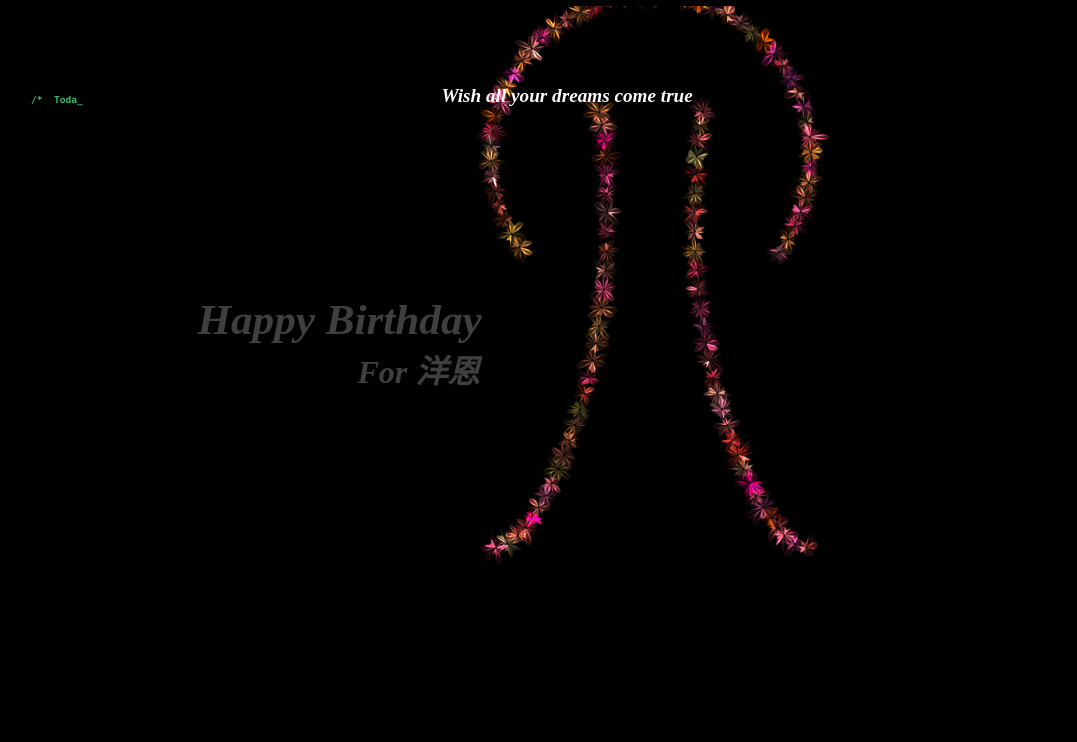
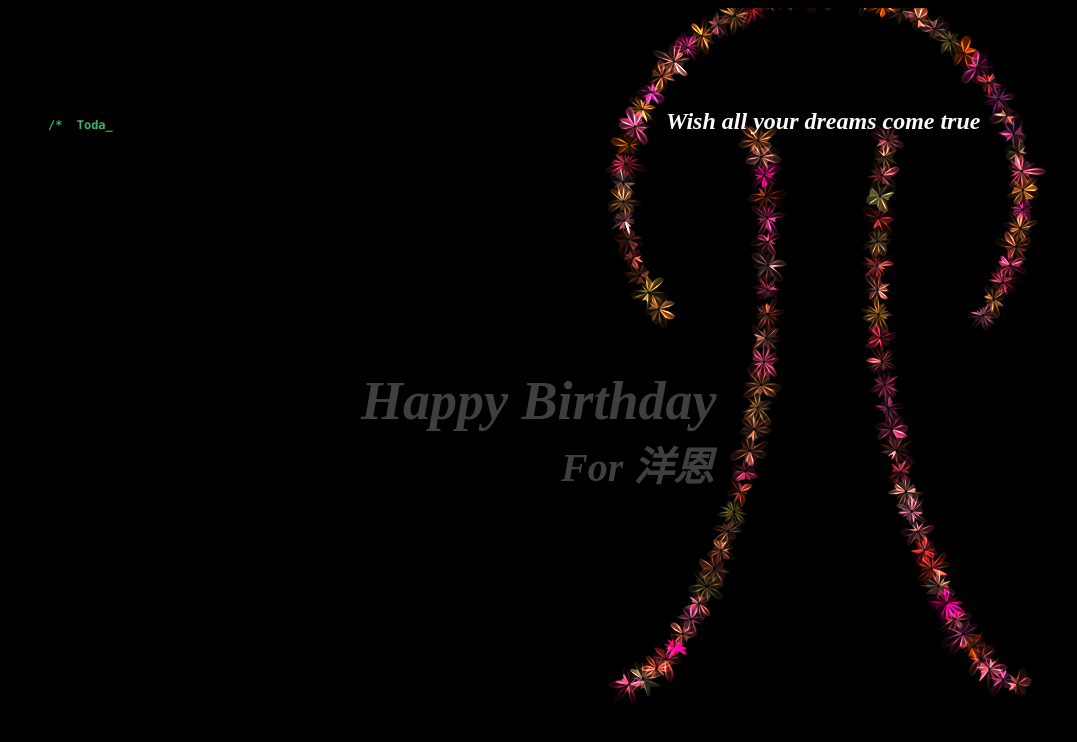
Before and after one commit to Forverskyin/Materialized, a website: page index.html in a window 1280 px wide. Shown: the whole page, without its empty margins (37-1114 px from the left). Drawn offline with Linux system fonts and the light colour scheme.

Commit message:
Update index.html

```diff
--- a/index.html
+++ b/index.html
@@ -6,7 +6,7 @@
     <link href="style/default.css" type="text/css" rel="stylesheet">
 </head>
 
-<body onload="set_size()" style="background:#000000;">
+<body style="background:#000000;">
     <script type="text/javascript" src="style/jquery.js"></script>
     <script type="text/javascript" src="style/garden.js"></script>
     <script type="text/javascript" src="style/functions.js"></script>
```
